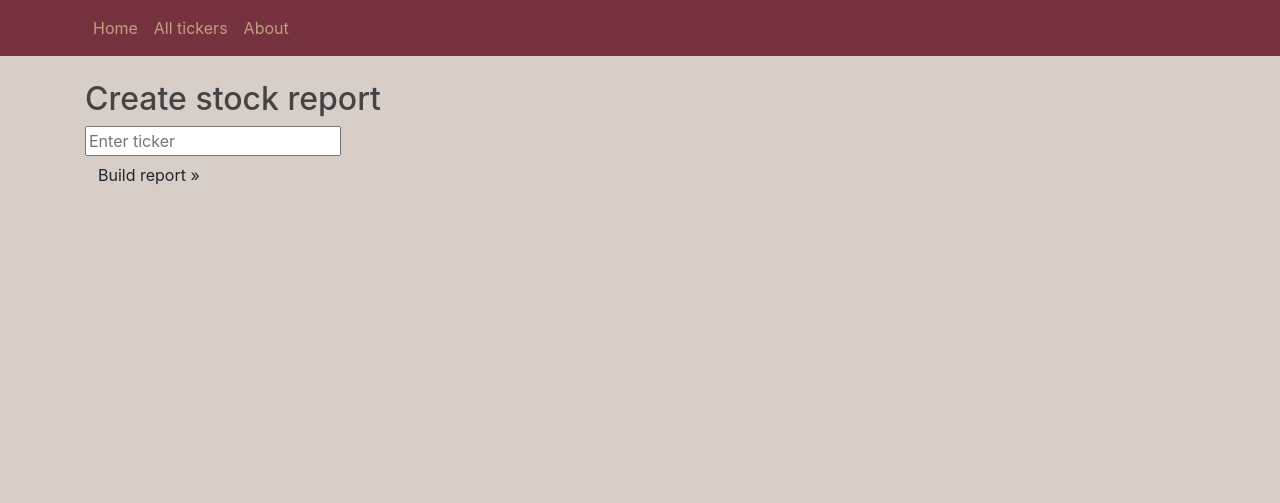
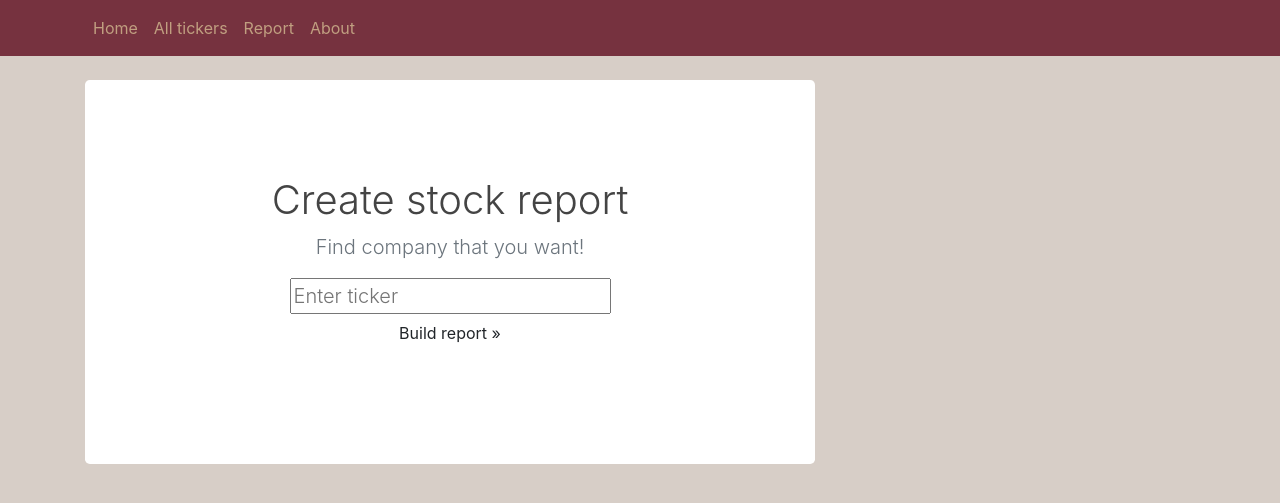
Before and after one commit to JakubPluta/stock-screener, a Flask app: page /report in a window 1280 px wide. Shown: the top 503 px of the page. Run offline with Flask 2, Linux system fonts and the light colour scheme; some libraries are stand-ins or nearby versions.

Commit message:
Add endpoints and templates

```diff
--- a/src/main/python/api/routes/main.py
+++ b/src/main/python/api/routes/main.py
@@ -28,32 +28,21 @@ def report():
     form = SymbolForm()
     if form.validate_on_submit():
         company = form.data.get('symbol')
-        stock_creator = StockCreator(company, TOKEN)
-        stock = stock_creator.create_stock()
-        report = StockReport(stock)
-        report.generate(filename="Financial Report")
-        path = os.path.join(report._StockReport__output)
-        return send_file(path, as_attachment=True)
+        if bool(Symbol.query.filter_by(ticker=company).first()):
+            try:
+                stock_creator = StockCreator(company, TOKEN)
+                stock = stock_creator.create_stock()
+                report = StockReport(stock)
+                report.generate(filename="Financial Report")
+                path = os.path.join(report._StockReport__output)
+                return send_file(path, as_attachment=True)
+            except:
+                flash('Provided company doesnt exists')
+                redirect(url_for('main.report'))
+        else:
+            flash('Provided company doesnt exists')
+            redirect(url_for('main.report'))
     return render_template('report.html', form=form)
-
-
-@main.route('/search')
-def search_results(ticker):
-    if ticker is not None:
-        ticker = Symbol.query.get_or_404(ticker)
-    if not ticker:
-        flash('No results found!')
-        return redirect('/')
-    else:
-        # display results
-        return render_template('results.html', ticker=ticker)
-
-
-
-
-
-
-
 
 
 
@@ -66,8 +55,6 @@ def about():
 def symbols():
     symbols = Symbol.query.all()
     return render_template('tickers.html', symbols=symbols)
-
-
 
 
 
--- /dev/null
+++ b/src/main/python/api/static/style.css
@@ -0,0 +1,50 @@
+.jumbotron {
+  padding-top: 3rem;
+  padding-bottom: 3rem;
+  margin-bottom: 0;
+  background-color: #fff;
+}
+@media (min-width: 768px) {
+  .jumbotron {
+    padding-top: 6rem;
+    padding-bottom: 6rem;
+  }
+}
+
+.jumbotron p:last-child {
+  margin-bottom: 0;
+}
+
+.jumbotron-heading {
+  font-weight: 300;
+}
+
+.jumbotron .container {
+  max-width: 40rem;
+}
+
+.bd-placeholder-img {
+        font-size: 1.125rem;
+        text-anchor: middle;
+        -webkit-user-select: none;
+        -moz-user-select: none;
+        -ms-user-select: none;
+        user-select: none;
+      }
+
+@media (min-width: 768px) {
+    .bd-placeholder-img-lg {
+      font-size: 3.5rem;
+    }
+  }
+
+
+
+footer {
+  padding-top: 3rem;
+  padding-bottom: 3rem;
+}
+
+footer p {
+  margin-bottom: .25rem;
+}
--- a/src/main/python/api/templates/layout.html
+++ b/src/main/python/api/templates/layout.html
@@ -15,6 +15,12 @@
                 <div class="navbar-nav mr-auto">
                     <a class="nav-item nav-link" href="{{ url_for('main.home') }}">Home</a>
                   <a class="nav-item nav-link" href="{{ url_for('main.symbols') }}">All tickers</a>
+
+<!--                    <a class="nav-item nav-link" href="{{ url_for('main.results') }}">Results</a>-->
+
+                    <a class="nav-item nav-link" href="{{ url_for('main.report') }}">Report</a>
+
+
                   <a class="nav-item nav-link" href="{{ url_for('main.about') }}">About</a>
                 </div>
               </div>
--- a/src/main/python/api/templates/report.html
+++ b/src/main/python/api/templates/report.html
@@ -1,20 +1,27 @@
 {% extends "layout.html" %}
 {% block content %}
+<link rel="stylesheet" type="text/css" href="{{ url_for('static', filename='style.css') }}">
 
+<main role="main">
+  <section class="jumbotron text-center">
 <div class="form-group">
-  <h2>Create stock report</h2>
+  <h1 class="jumbotron-heading">Create stock report</h1>
+  <p class="lead text-muted">Find company that you want!</p>
   <form action=""  method="post">
+
     {% for field in form %} {% for error in field.errors %}<span
       class="error"
       >{{ error }}</span
     >{% endfor %}
-    <div class="input">
+    <div class="input lead text-muted">
       {{ field.csrf_token }}
-      {{ field(placeholder="Enter ticker", class="input__url" ) }}
+      {{ field(placeholder="Enter ticker", class="input__url lead text-muted" ) }}
       {% endfor %}
       <input type="submit" class="btn" value="Build report &raquo;" />
     </div>
   </form>
-</div>
+  </div>
+    </section>
+</main>
 
 {% endblock %}
```
Also changed, not shown: src/main/python/api/templates/results.html (+38 -3 lines).
